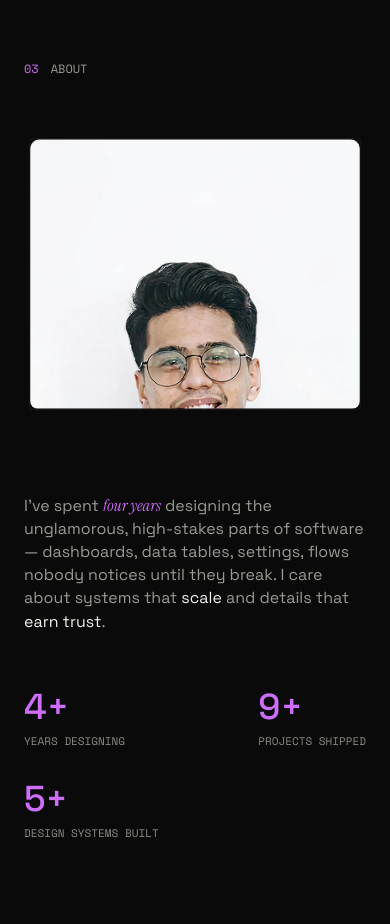
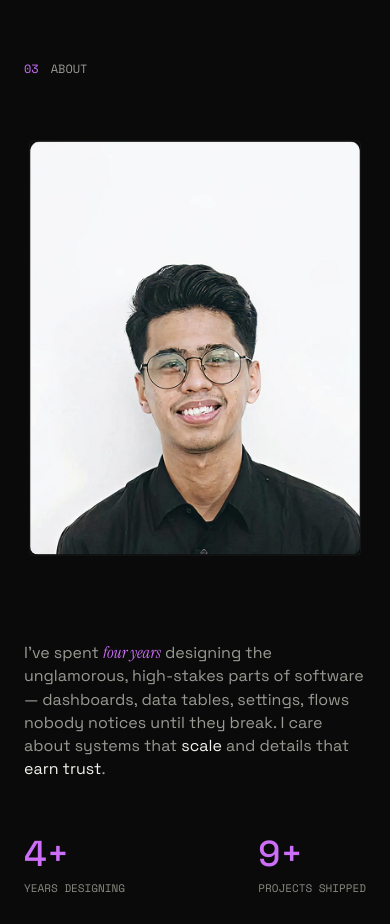
Before and after one commit to dheoryanars/portfolio, a React (Vite) app: page / in a window 390 px wide. Shown: the part 4700-5624 px from the top of the page. Built offline with nearby package versions, Linux system fonts and the light colour scheme.

Commit message:
Fix mobile portrait crop: 4:5 aspect-ratio container instead of fixed height

```diff
--- a/src/app/App.tsx
+++ b/src/app/App.tsx
@@ -1677,7 +1677,11 @@ function AboutSection() {
             transition={{ duration: 0.7, delay: 0.1 }}
             className="flex-shrink-0 w-full lg:w-[440px] rounded overflow-hidden"
             style={{
-              height: "clamp(280px, 40vw, 550px)",
+              // Match the portrait's native 4:5 shape so mobile doesn't crop
+              // to a landscape strip; maxHeight keeps tablets/desktop in check
+              // (440px lg width × 550px cap = the same 4:5).
+              aspectRatio: "4 / 5",
+              maxHeight: 550,
               border: "1px solid rgba(255,255,255,0.06)",
             }}
           >
```
